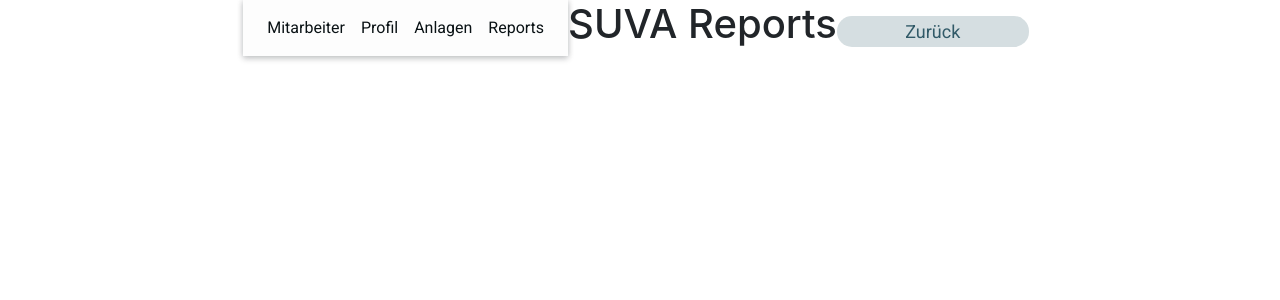
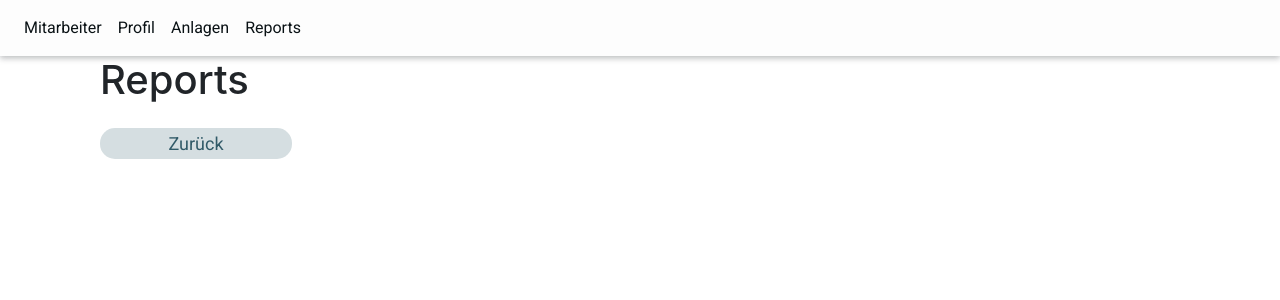
Before and after one commit to jonasschuetz/radon_web, a React (Create React App) app in the folder client/: page /reports in a window 1280 px wide. Shown: the top 300 px of the page. Built offline with nearby package versions, Linux system fonts and the light colour scheme.

Commit message:
Bug fixes and last changes

```diff
--- a/client/src/pages/Anlagen.jsx
+++ b/client/src/pages/Anlagen.jsx
@@ -1,12 +1,16 @@
 import React, { Component } from 'react';
 import { Link } from 'react-router-dom';
 import Navbar from '../components/Navbar';
+import Container from "react-bootstrap/Container";
+import Col from "react-bootstrap/Col";
 
 class Anlagen extends Component {
     render() {
         return(
-            <div className="radonContainer">
-                <Navbar/>
+            <div>
+            <Navbar/>
+            <Container className="radonContainer">
+                <Col>
                 <h1>Anlagen</h1>
                 <div>
                 <Link to="/">
@@ -15,6 +19,8 @@
                     </button>
                 </Link>
                 </div>
+                </Col>
+            </Container>
             </div>
         )
     }
--- a/client/src/pages/Profile.jsx
+++ b/client/src/pages/Profile.jsx
@@ -1,13 +1,17 @@
 import React, { Component } from 'react';
 import { Link } from 'react-router-dom';
 import Navbar from '../components/Navbar';
+import Container from "react-bootstrap/Container";
+import Col from "react-bootstrap/Col";
 
 class Profile extends Component {
     render() {
         return(
-            <div className="radonContainer">
-                <Navbar/>
-                <h1>Vorname Nachname</h1>
+            <div>
+            <Navbar/>
+            <Container className="radonContainer">
+                <Col>
+                <h1>Peter Muster</h1>
                 <div>
                 <Link to="/">
                     <button variant="raised">
@@ -15,6 +19,8 @@
                     </button>
                 </Link>
                 </div>
+                </Col>
+            </Container>
             </div>
         )
     }
--- a/client/src/pages/Reports.jsx
+++ b/client/src/pages/Reports.jsx
@@ -1,13 +1,17 @@
 import React, { Component } from 'react';
 import { Link } from 'react-router-dom';
 import Navbar from '../components/Navbar';
+import Container from "react-bootstrap/Container";
+import Col from "react-bootstrap/Col";
 
 class Reports extends Component {
     render() {
         return(
-            <div className="radonContainer">
-                <Navbar/>
-                <h1>SUVA Reports</h1>
+            <div>
+            <Navbar/>
+            <Container className="radonContainer">
+                <Col>
+                <h1>Reports</h1>
                 <div>
                 <Link to="/">
                     <button variant="raised">
@@ -15,6 +19,8 @@
                     </button>
                 </Link>
                 </div>
+                </Col>
+            </Container>
             </div>
         )
     }
```
Also changed, not shown: 1 other file (tests, documents, lock files or other folders).
